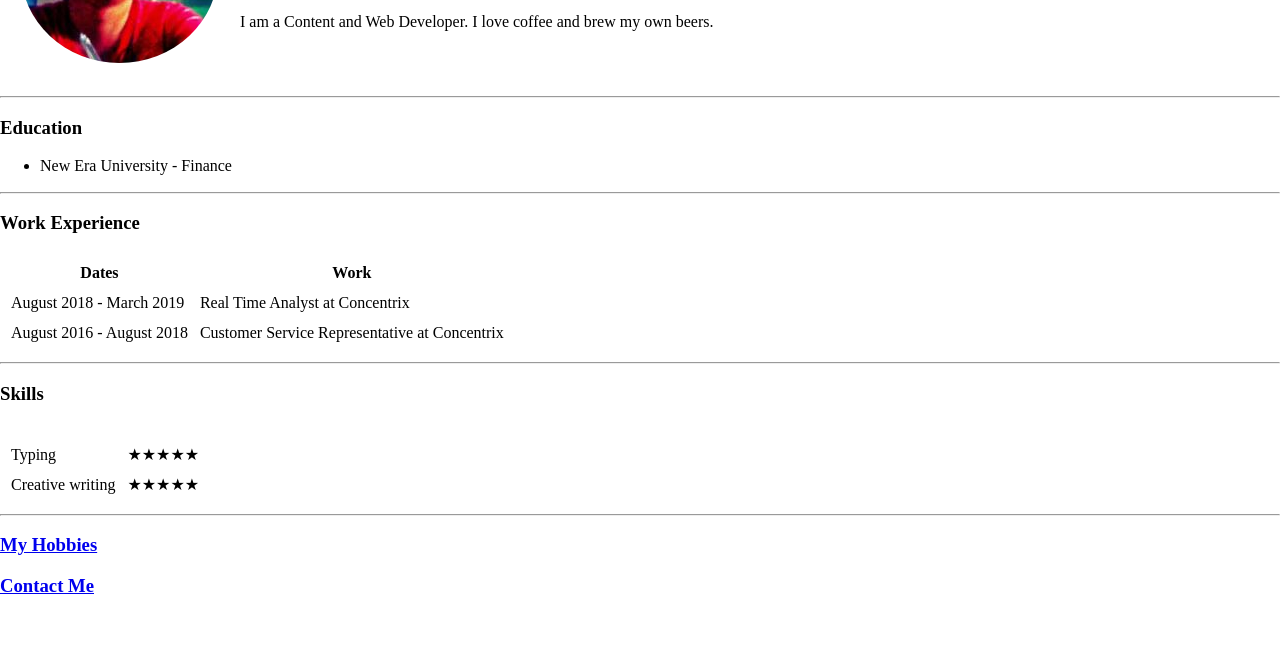
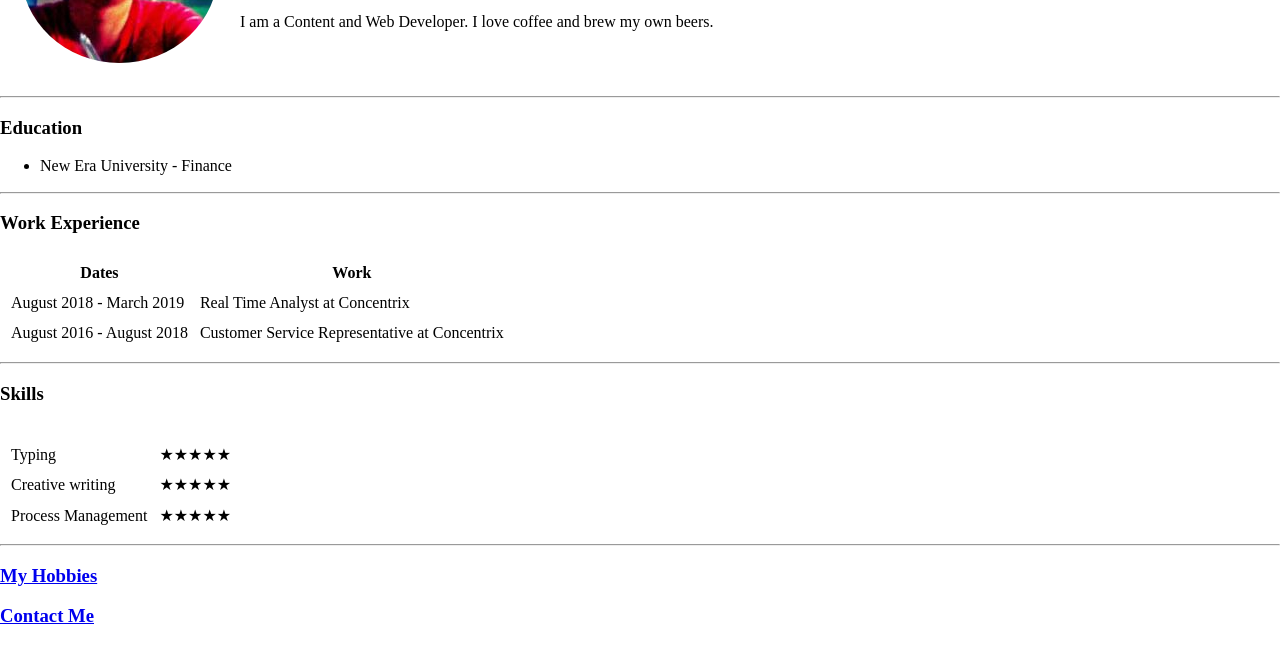
Before and after one commit to cyrusalcala/cv, a plain HTML site: page index.html in a window 1280 px wide. Shown: the part 142-800 px from the top of the page. Drawn offline with nearby package versions, Linux system fonts and the light colour scheme.

Commit message:
additional skill change sample

```diff
--- a/index.html
+++ b/index.html
@@ -61,6 +61,10 @@
 						<td>Creative writing</td>
 						<td>★★★★★</td>
 					</tr>
+					<tr>
+						<td>Process Management</td>
+						<td>★★★★★</td>
+					</tr>
 				</tbody>
 				<tfoot>
 				</tfoot>
```
